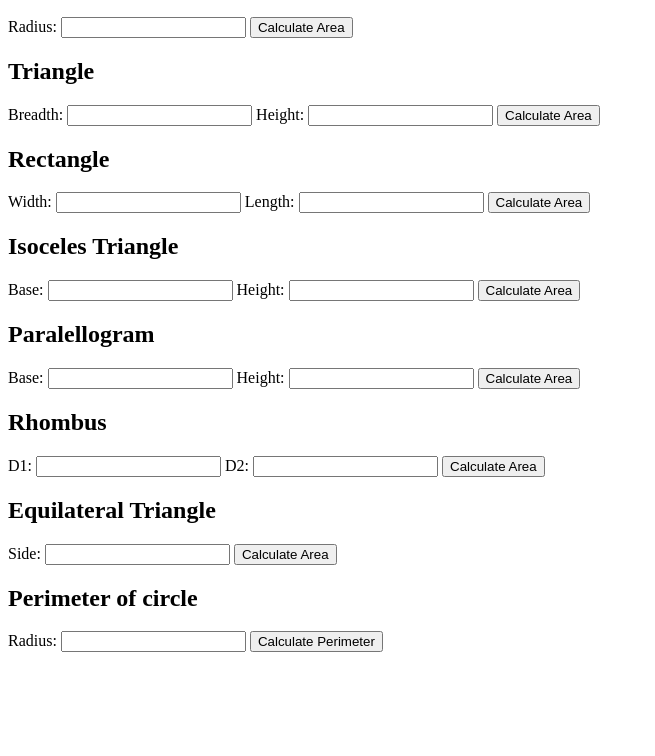
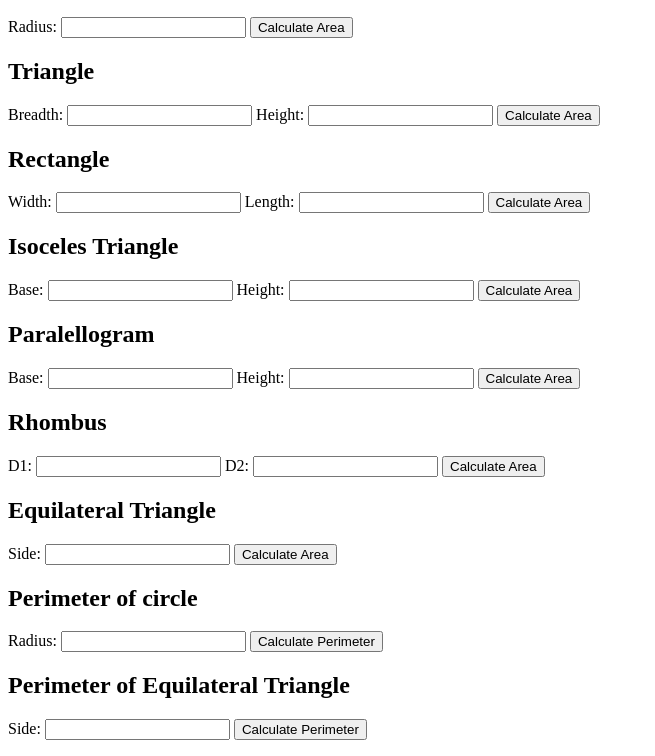
Before and after one commit to arpita-2/js-ques, a plain HTML site: page index.html in a window 1280 px wide. Shown: the part 110-866 px from the top of the page, without its empty margins (0-655 px from the left). Before the commit the page ends 800 px from the top, so only its background shows below. Drawn offline with Linux system fonts and the light colour scheme.

Commit message:
perimeter of equilateral traingle

```diff
--- a/index.html
+++ b/index.html
@@ -78,7 +78,16 @@
     <input type="number" id="perimeterCircle" step="1" />
     <button onclick="calculatePerimeterOfCircle()">Calculate Perimeter</button>
     <p id="circlePerimeter"></p>
+
     <!--perimeter of Equilateral Triangle-->
+    <h2>Perimeter of Equilateral Triangle</h2>
+    <label for="perimeterEquilateral">Side:</label>
+    <input type="number" id="perimeterEquilateral" step="1" />
+    <button onclick="calculatePerimeterOfEquilateral()">
+      Calculate Perimeter
+    </button>
+    <p id="equilateralPerimeter"></p>
+
     <!--perimeter of paralellogram-->
 
     <!--perimeter of Rectangle-->
```
